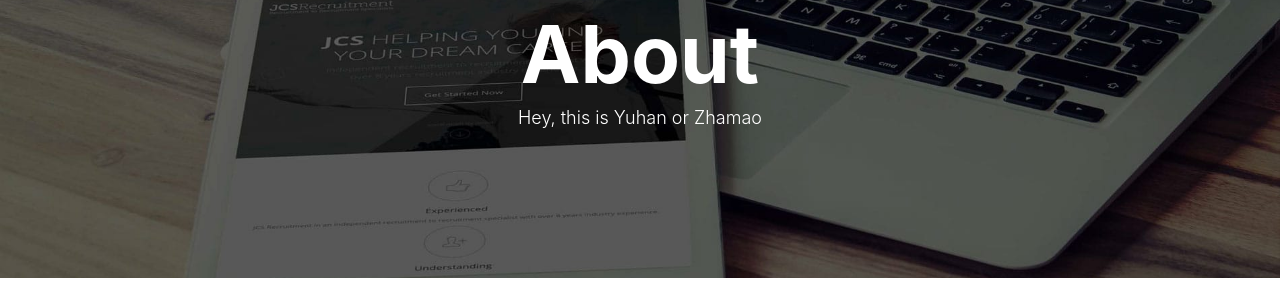
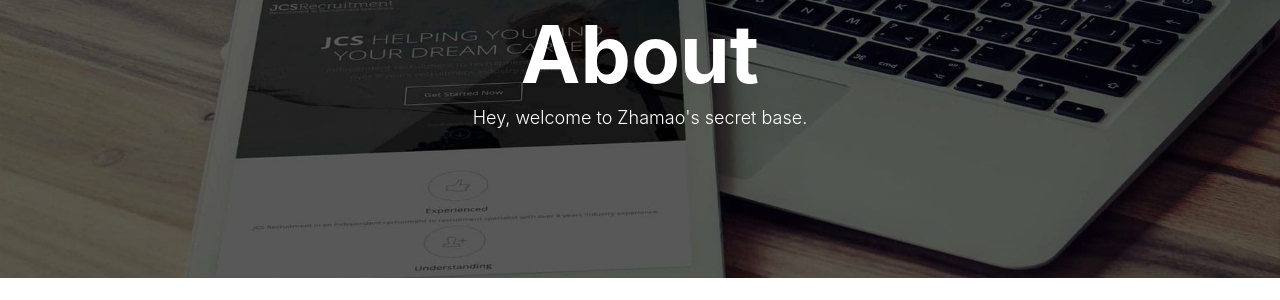
Before and after one commit to lzzmm/lzzmm.github.io, a Jekyll site: the page built from about.html, in a window 1280 px wide. Shown: the part 140-440 px from the top of the page. Built offline with Jekyll 4.4.1, drawn with Linux system fonts in a browser that asks for light colours; nearby versions of some CDN libraries; comment, search, counter and statistics services are not loaded.

Commit message:
update description

```diff
--- a/about.html
+++ b/about.html
@@ -1,7 +1,7 @@
 ---
 layout: page
 title: "About"
-description: "Hey, this is Yuhan or Zhamao"
+description: "Hey, welcome to Zhamao's secret base."
 header-img: "img/post-bg-rwd.jpg"
 ---
 
```
